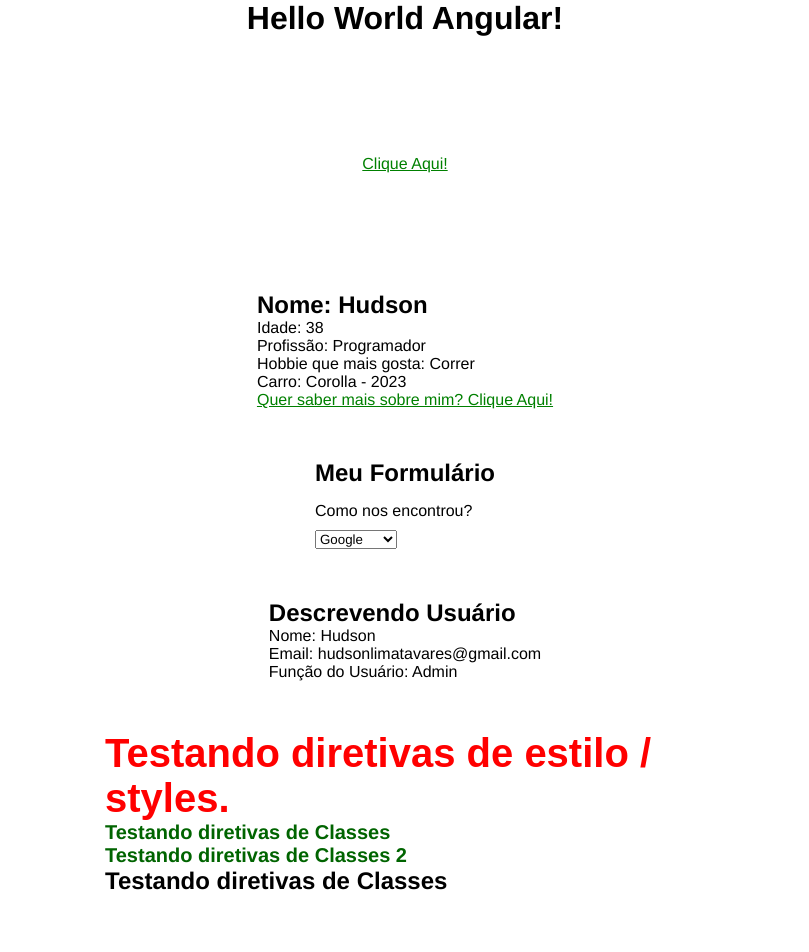
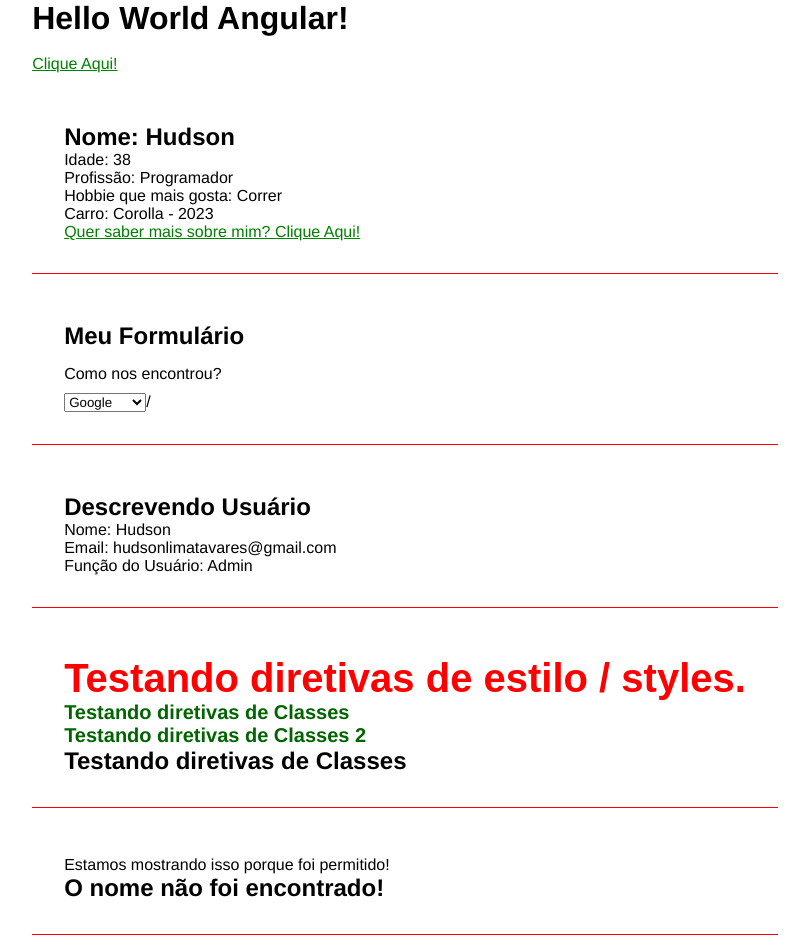
Before and after one commit to hltav/first_angular_project, an Angular app: page / in a window 1280 px wide. Shown: the top 952 px of the page, without its empty margins (235-1044 px from the left). Before the commit the page ends 895 px from the top, so only its background shows below. Built offline with nearby package versions, Linux system fonts and the light colour scheme.

Commit message:
Renderização

```diff
--- a/src/app/app.component.html
+++ b/src/app/app.component.html
@@ -1,4 +1,5 @@
-<main class="container"><h1>
+<!-- <main class="container"> -->
+<h1>
     Hello World Angular!
 </h1><br>
 <div>
@@ -9,4 +10,5 @@
 <app-form-component></app-form-component>
 <app-parent-data [name] = 'userName' [userData] = 'userData'></app-parent-data>
 <app-directives></app-directives>
-</main>
+<app-if-render></app-if-render>
+<!-- </main> -->
--- a/src/app/app.module.ts
+++ b/src/app/app.module.ts
@@ -7,6 +7,7 @@
 import { FormComponentComponent } from './components/form-component/form-component.component';
 import { ParentDataComponent } from './components/parent-data/parent-data.component';
 import { DirectivesComponent } from './components/directives/directives.component';
+import { IfRenderComponent } from './components/if-render/if-render.component';
 
 @NgModule({
   declarations: [
@@ -14,7 +15,8 @@
     FirstComponentComponent,
     FormComponentComponent,
     ParentDataComponent,
-    DirectivesComponent
+    DirectivesComponent,
+    IfRenderComponent
   ],
   imports: [
     BrowserModule,
--- a/src/app/components/directives/directives.component.html
+++ b/src/app/components/directives/directives.component.html
@@ -1,6 +1,8 @@
+<div class="class">
     <h2 [ngStyle] = "{ 'font-size': size +'px', 'font-family': font, color:color }" >
         Testando diretivas de estilo / styles.
     </h2>
     <h2 [ngClass] ='classes'>Testando diretivas de Classes</h2>
     <h2 [ngClass] ='classes'>Testando diretivas de Classes 2</h2>
     <h2 [ngClass] ='underline'>Testando diretivas de Classes</h2>
+</div>
--- a/src/app/components/first-component/first-component.component.html
+++ b/src/app/components/first-component/first-component.component.html
@@ -1,3 +1,4 @@
+<div class="class">
     <h2>Nome: {{name}}</h2>
     <p>Idade: {{age}}</p>
     <p>Profissão: {{job}}</p>
@@ -6,3 +7,5 @@
     <div>
         <a href="#">Quer saber mais sobre mim? Clique Aqui!</a>
     </div>
+
+</div>
--- a/src/app/components/form-component/form-component.component.html
+++ b/src/app/components/form-component/form-component.component.html
@@ -1,3 +1,4 @@
+<div class="class">
         <h2>Meu Formulário</h2>
     <label for="">Como nos encontrou?
         <br><select>
@@ -10,4 +11,6 @@
             <option value="">Vimeo</option>
             <option value="">Outros</option>
 
-</select></label>
+        </select>/
+    </label>
+</div>
--- /dev/null
+++ b/src/app/components/if-render/if-render.component.html
@@ -0,0 +1,14 @@
+
+<div class="class">
+    <div *ngIf = "canShow">
+        Estamos mostrando isso porque foi permitido!
+    </div>
+    <h2 *ngIf = "name ==='Hudson'; else nameNotFound"> O nome é Hudson</h2>
+    <ng-template #nameNotFound>
+        <div>
+            <h2>
+                O nome não foi encontrado!
+            </h2>
+        </div>
+    </ng-template>
+</div>
--- /dev/null
+++ b/src/app/components/if-render/if-render.component.ts
@@ -0,0 +1,12 @@
+import { Component } from '@angular/core';
+
+@Component({
+  selector: 'app-if-render',
+  templateUrl: './if-render.component.html',
+  styleUrls: ['./if-render.component.css']
+})
+export class IfRenderComponent {
+  canShow: boolean = true
+  name ="Pedro"
+
+}
--- a/src/app/components/parent-data/parent-data.component.html
+++ b/src/app/components/parent-data/parent-data.component.html
@@ -1,4 +1,6 @@
-<h2>Descrevendo Usuário</h2>
-<p>Nome: {{name}}</p>
-<p>Email: {{userData.email}}</p>
-<p>Função do Usuário: {{userData.role}}</p>
+<div class="class">
+    <h2>Descrevendo Usuário</h2>
+    <p>Nome: {{name}}</p>
+    <p>Email: {{userData.email}}</p>
+    <p>Função do Usuário: {{userData.role}}</p>
+</div>
--- a/src/styles.css
+++ b/src/styles.css
@@ -1,4 +1,3 @@
-/* You can add global styles to this file, and also import other style files */
 *{
     margin: 0;
     padding: 0;
@@ -9,8 +8,16 @@
     display:flex;
     justify-content: center;
     align-items: center;
+    padding-bottom: 500px;
 
 }
 a{
     color: green;
 }
+.class{
+
+    border-bottom: 1px solid red;
+    padding: 2em;
+    margin-bottom: 1em;
+
+}
```
Also changed, not shown: src/app/components/if-render/if-render.component.css (added), 1 other file (tests, documents, lock files or other folders). Lines whose indentation alone changed are shown as unchanged.
